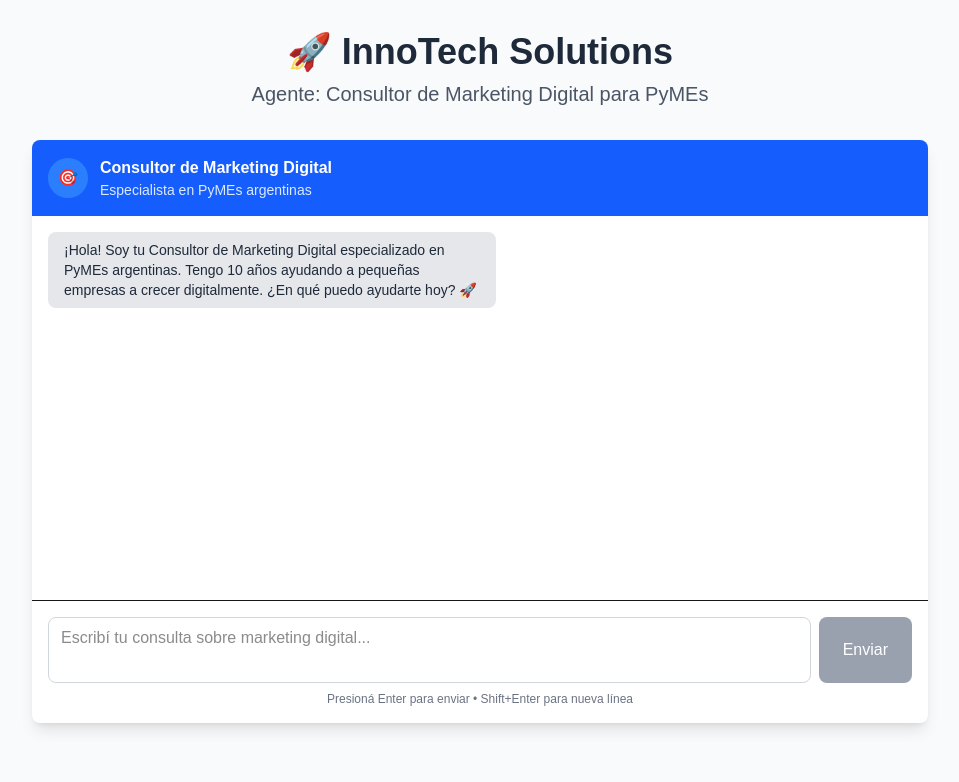
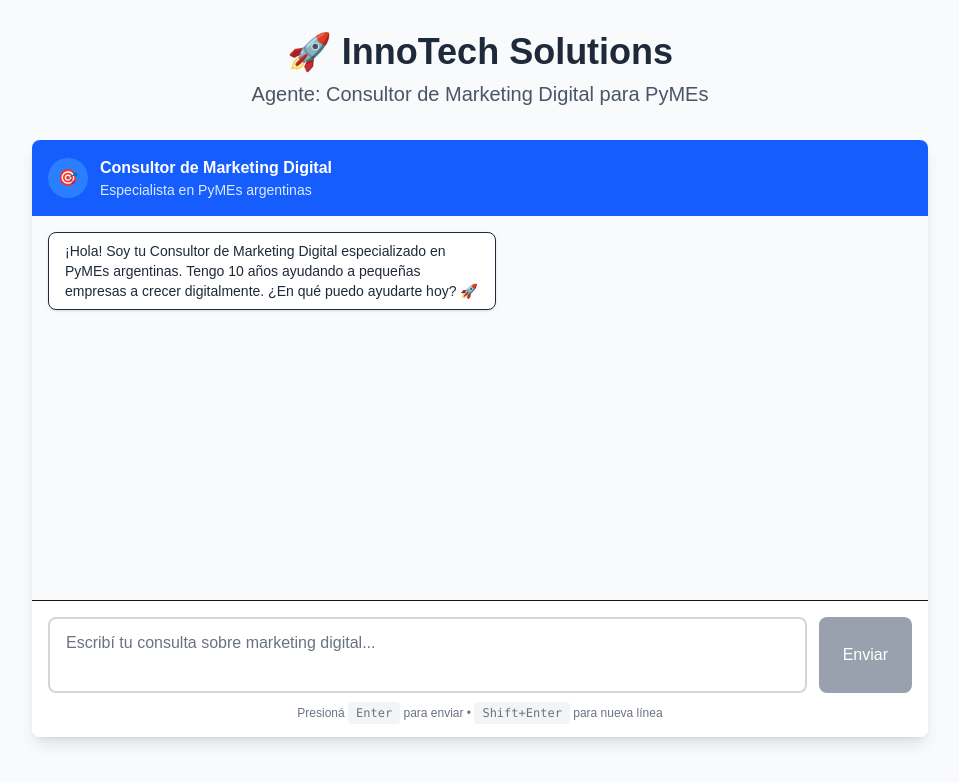
Before and after one commit to gonzoblasco/agente-marketing-innotech, a Next.js app: page / in a window 1280 px wide. Shown: the top 782 px of the page, without its empty margins (160-1119 px from the left). Built offline with nearby package versions, Linux system fonts and the light colour scheme.

Commit message:
Enhance chat interface styling and improve input area usability

```diff
--- a/app/components/ChatInterface.js
+++ b/app/components/ChatInterface.js
@@ -91,7 +91,7 @@ export default function ChatInterface() {
       </div>
 
       {/* Área de mensajes */}
-      <div className='h-96 overflow-y-auto p-4 space-y-4'>
+      <div className='h-96 overflow-y-auto p-4 space-y-4 bg-gray-50'>
         {messages.map((message, index) => (
           <div
             key={index}
@@ -103,7 +103,7 @@ export default function ChatInterface() {
               className={`max-w-xs lg:max-w-md px-4 py-2 rounded-lg ${
                 message.role === 'user'
                   ? 'bg-blue-600 text-white'
-                  : 'bg-gray-200 text-gray-800'
+                  : 'bg-white text-gray-800 shadow border'
               }`}
             >
               <p className='text-sm whitespace-pre-wrap'>{message.content}</p>
@@ -113,7 +113,7 @@ export default function ChatInterface() {
 
         {isLoading && (
           <div className='flex justify-start'>
-            <div className='bg-gray-200 text-gray-800 px-4 py-2 rounded-lg'>
+            <div className='bg-white text-gray-800 px-4 py-2 rounded-lg shadow border'>
               <div className='flex space-x-1'>
                 <div className='w-2 h-2 bg-gray-500 rounded-full animate-bounce'></div>
                 <div
@@ -132,29 +132,39 @@ export default function ChatInterface() {
         <div ref={messagesEndRef} />
       </div>
 
-      {/* Input area */}
-      <div className='border-t p-4'>
-        <div className='flex space-x-2'>
+      {/* Input area - MEJORADO */}
+      <div className='border-t bg-white p-4'>
+        <div className='flex space-x-3'>
           <textarea
             value={inputMessage}
             onChange={(e) => setInputMessage(e.target.value)}
             onKeyPress={handleKeyPress}
             placeholder='Escribí tu consulta sobre marketing digital...'
-            className='flex-1 border border-gray-300 rounded-lg px-3 py-2 focus:outline-none focus:ring-2 focus:ring-blue-500 resize-none'
+            className='flex-1 border-2 border-gray-300 rounded-lg px-4 py-3 text-gray-900 text-base placeholder-gray-500 focus:outline-none focus:ring-2 focus:ring-blue-500 focus:border-blue-500 resize-none bg-white'
             rows='2'
             disabled={isLoading}
           />
           <button
             onClick={sendMessage}
             disabled={isLoading || !inputMessage.trim()}
-            className='bg-blue-600 text-white px-6 py-2 rounded-lg hover:bg-blue-700 disabled:bg-gray-400 disabled:cursor-not-allowed transition-colors'
+            className='bg-blue-600 text-white px-6 py-3 rounded-lg hover:bg-blue-700 disabled:bg-gray-400 disabled:cursor-not-allowed transition-colors font-medium'
           >
-            {isLoading ? '...' : 'Enviar'}
+            {isLoading ? (
+              <div className='flex items-center'>
+                <div className='w-4 h-4 border-2 border-white border-t-transparent rounded-full animate-spin mr-2'></div>
+                Enviando...
+              </div>
+            ) : (
+              'Enviar'
+            )}
           </button>
         </div>
 
-        <div className='mt-2 text-xs text-gray-500 text-center'>
-          Presioná Enter para enviar • Shift+Enter para nueva línea
+        <div className='mt-3 text-xs text-gray-500 text-center'>
+          Presioná <kbd className='bg-gray-100 px-2 py-1 rounded'>Enter</kbd>{' '}
+          para enviar •{' '}
+          <kbd className='bg-gray-100 px-2 py-1 rounded'>Shift+Enter</kbd> para
+          nueva línea
         </div>
       </div>
     </div>
```
